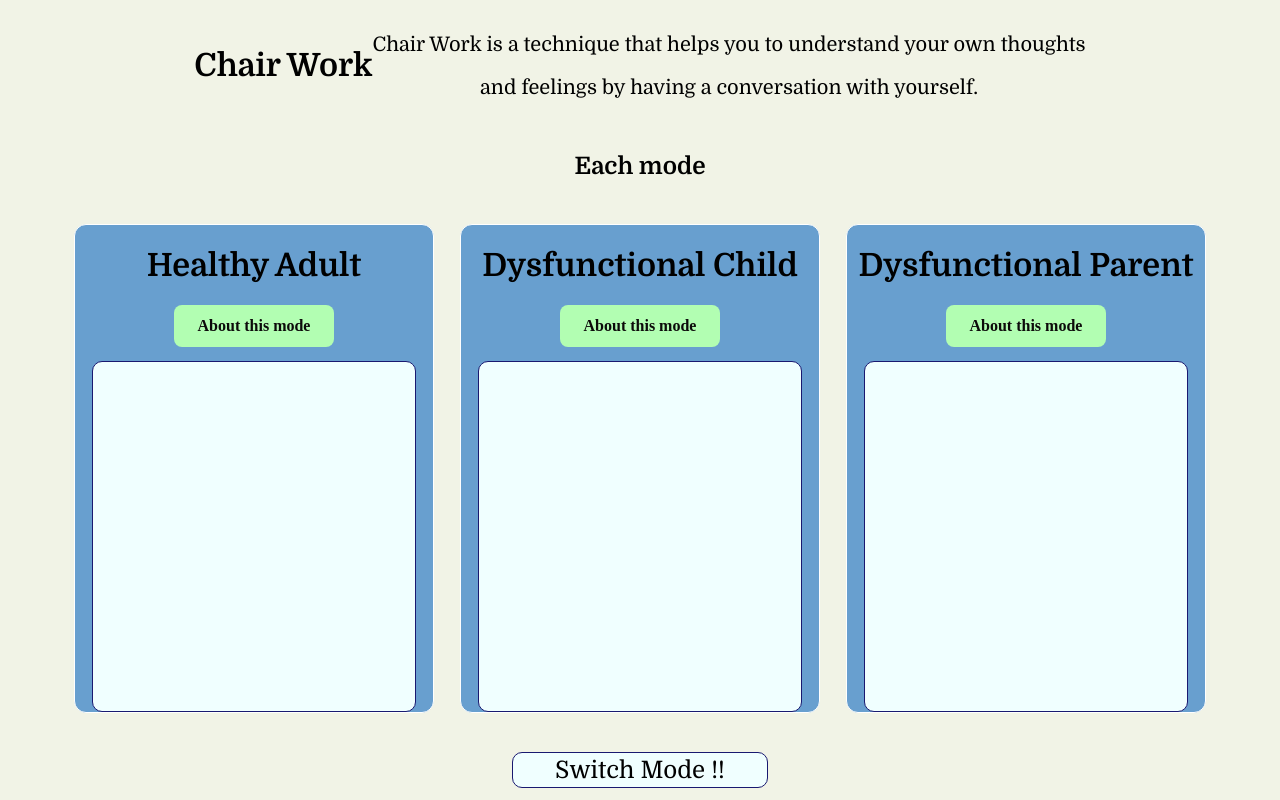
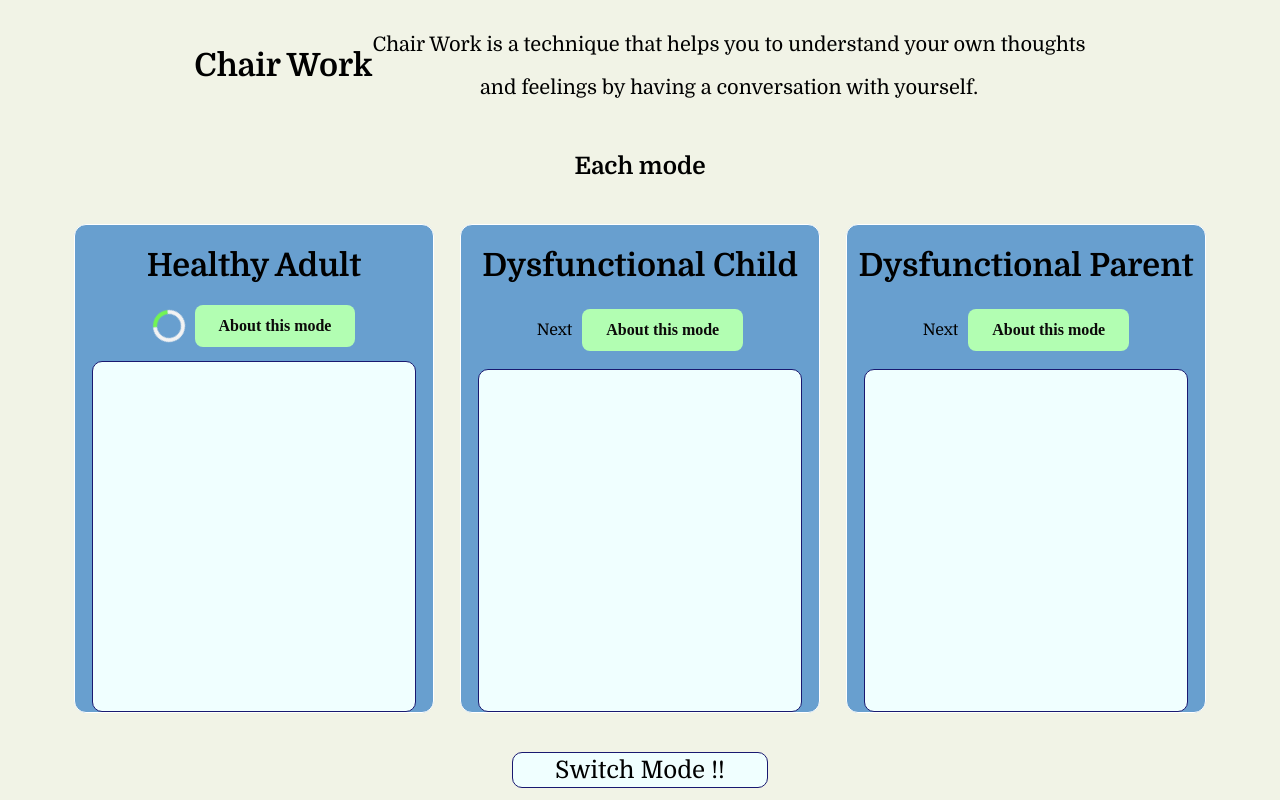
Before and after one commit to Kaikei-e/Weathering, a Next.js app in the folder cognit/: page /chairWork in a window 1280 px wide. Built offline with nearby package versions, Linux system fonts and the light colour scheme.

Commit message:
Cognit: loading circle and switcher

```diff
--- /dev/null
+++ b/cognit/src/components/base/loadingCircle.tsx
@@ -0,0 +1,31 @@
+/** @jsxImportSource @emotion/react */
+import React from "react";
+import { css } from "@emotion/react";
+
+const LoadingCircle = () => {
+  return (
+    <div
+      css={css`
+        display: inline-block;
+        width: 24px;
+        height: 24px;
+        border: 4px solid #f3f3f3;
+        border-top: 4px solid #72f552;
+        border-radius: 50%;
+        animation: spin 2s ease-in-out infinite;
+        margin-right: 10px;
+
+        @keyframes spin {
+          0% {
+            transform: rotate(0deg);
+          }
+          100% {
+            transform: rotate(360deg);
+          }
+        }
+      `}
+    ></div>
+  );
+};
+
+export default LoadingCircle;
--- a/cognit/src/components/schema/mode.tsx
+++ b/cognit/src/components/schema/mode.tsx
@@ -3,6 +3,7 @@ import { css } from "@emotion/react";
 import React, { useEffect, useState } from "react";
 import Modal from "../base/modal/modal";
 import ModalButton from "../base/modal/modalButton";
+import LoadingCircle from "@/components/base/loadingCircle";
 
 type Props = {
   className?: string;
@@ -34,6 +35,25 @@ export const Schema: React.FC<Props> = (props: Props) => {
       >
         {props.title}
       </h1>
+      <div
+        css={css`
+          display: flex;
+          flex-direction: row;
+          justify-content: center;
+          align-items: center;
+        `}
+      >
+        {props.inTheMode ? (
+          <LoadingCircle />
+        ) : (
+          <p
+            css={css`
+              margin-right: 10px;
+            `}
+          >
+            Next
+          </p>
+        )}
         <ModalButton onClick={openModal}>About this mode</ModalButton>
         {
           <Modal
@@ -44,6 +64,7 @@ export const Schema: React.FC<Props> = (props: Props) => {
             content={props.modeStatement}
           />
         }
+      </div>
       <div
         css={css`
           width: 90%;
```
Also changed, not shown: cognit/src/pages/chairWork/index.tsx (+10 -13 lines). Lines whose indentation alone changed are shown as unchanged.
